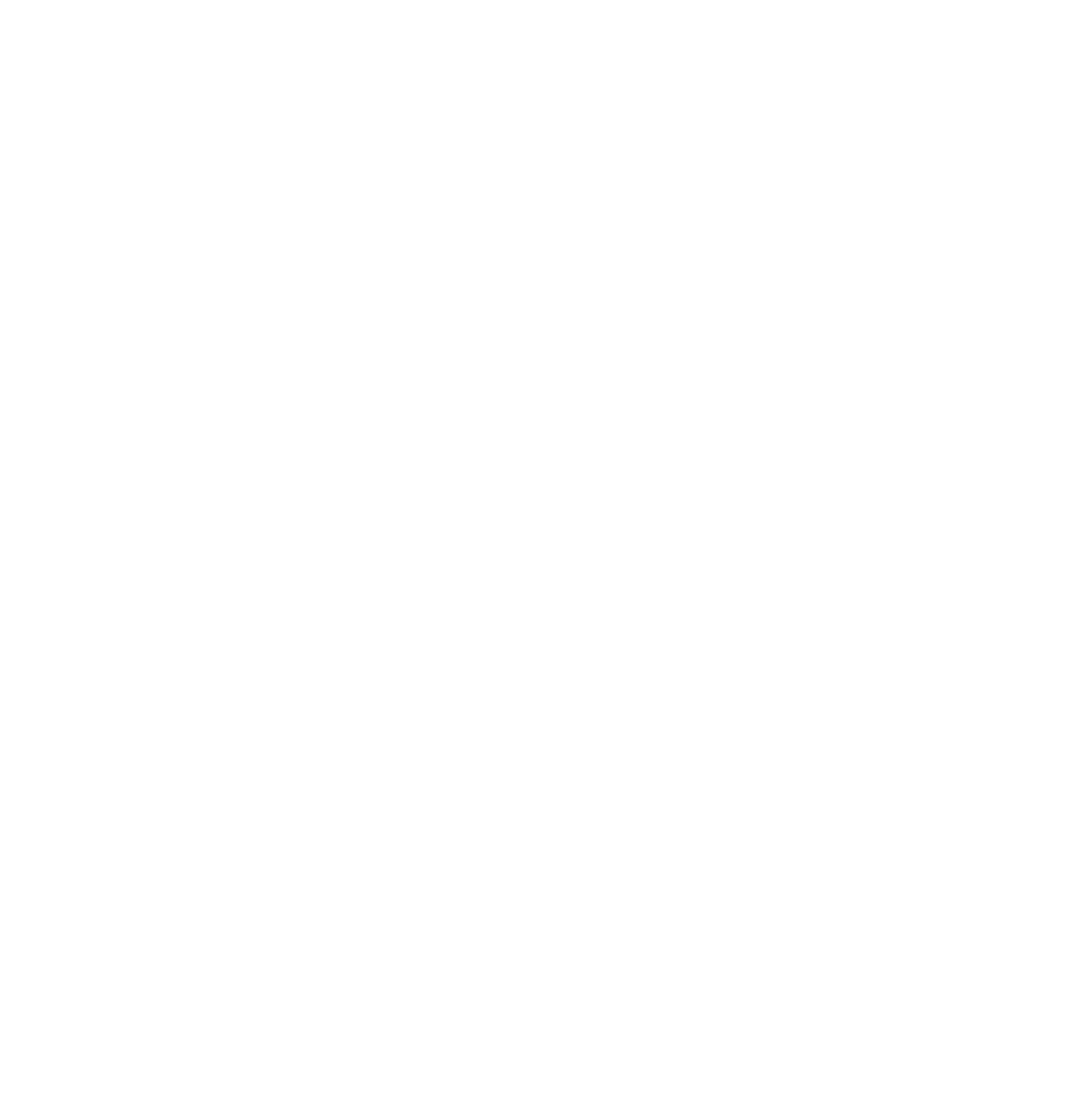
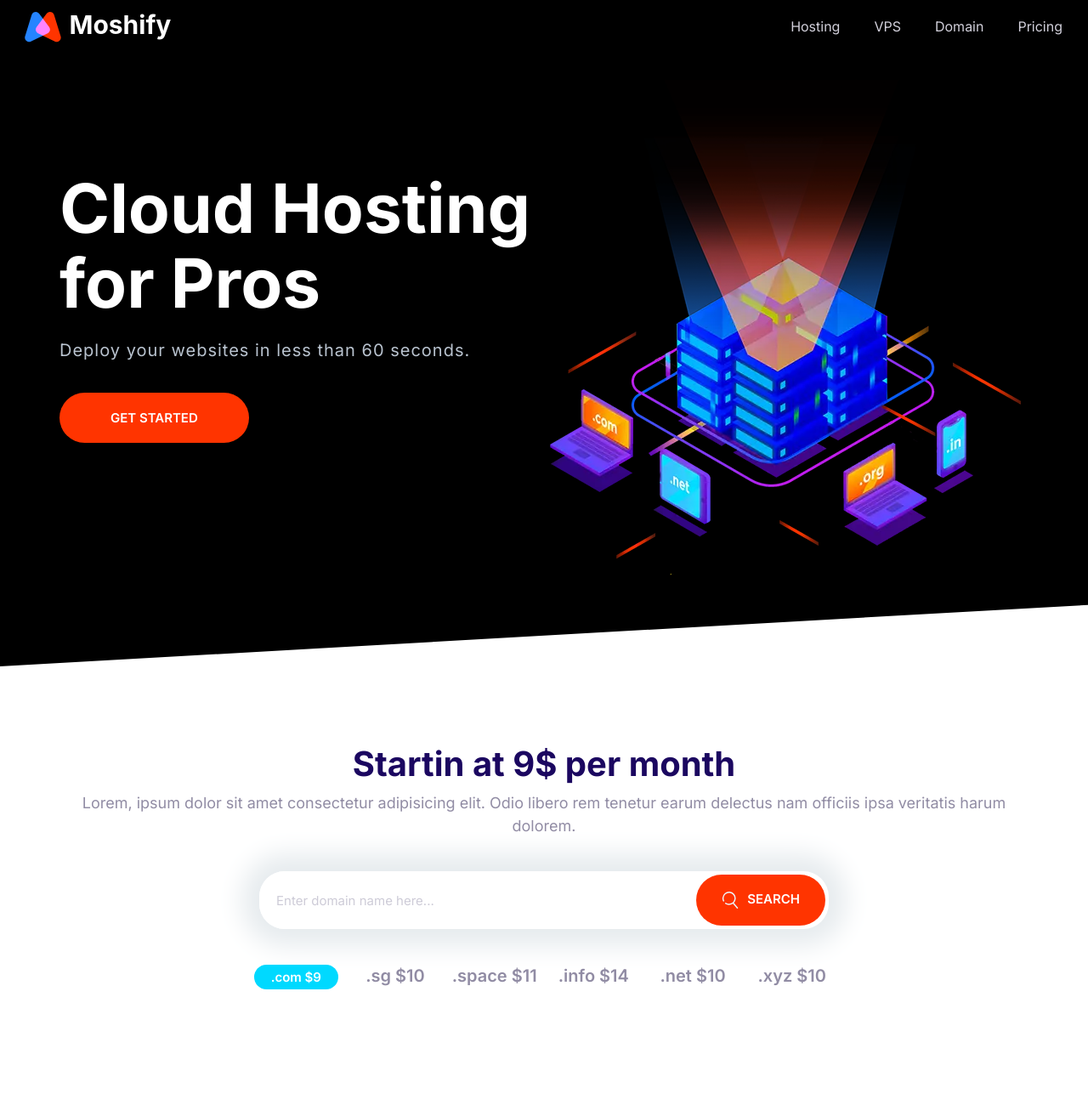
Before and after one commit to HaroldMDiazVargas/CloudHosting, a plain HTML site: page index.html in a window 1280 px wide. Shown: the whole page at 85% size. Before the commit the page ends 800 px from the top, so only its background shows below. Drawn offline with Linux system fonts and the light colour scheme.

Commit message:
Nav-bar, hero and domain blocks together

```diff
--- a/index.html
+++ b/index.html
@@ -12,7 +12,55 @@
     <link rel="stylesheet" href="css/styles.css">
 </head>
 <body >
-
+    <header>
+        <nav class="nav collapsible">
+            <a class="nav__brand" href="/"><img src="images/logo.svg" alt=""></a>
+            <svg class="icon icon--white nav__toggler">
+                <use xlink:href="images/sprite.svg#menu"></use>
+            </svg>
+            <ul class="list nav__list collapsible__content">
+                <li class="nav__item"><a href="#">Hosting</a></li>
+                <li class="nav__item"><a href="#">VPS</a></li>
+                <li class="nav__item"><a href="#">Domain</a></li>
+                <li class="nav__item"><a href="#">Pricing</a></li>
+            </ul>
+        </nav>
+    </header>
+    <section class="block block--dark block--skewed-left hero">
+        <div class="container grid grid--1x2">
+            <div class="block__header hero__content">
+                <h1 class="block__heading">Cloud Hosting for Pros</h1>
+                <p class="hero__tagline">Deploy your websites in less than 60 seconds.</p>
+                <a href="" class="button button--accent button--stretched">Get Started</a>
+            </div>
+            <picture>
+                <source type="image/webp" srcset="images/banner.webp 1x, images/banner@2x.webp 2x">
+                <source type="image/png" srcset="images/banner.png 1x, images/banner@2x.png 2x">
+                <img class="hero__image" src="images/banner.png" alt="">
+            </picture>
+        </div>
+    </section>
+    <section class="block container block-domain">
+        <header class="block__header">
+            <h2>Startin at 9$ per month</h2>
+            <p>Lorem, ipsum dolor sit amet consectetur adipisicing elit. Odio libero rem tenetur earum delectus nam officiis ipsa veritatis harum dolorem.</p>
+        </header>
+        <div class="input-group">
+            <input type="text" name="" id="" class="input" placeholder="Enter domain name here...">
+            <button class="button button--accent">
+                <svg class="icon icon--white">
+                    <use xlink:href="images/sprite.svg#search"></use>
+                </svg>Search</button>
+        </div>
+        <ul class="list block-domain__prices">
+            <li><span class="badge badge--secondary">.com $9</span></li>
+            <li>.sg $10</li>
+            <li>.space $11</li>
+            <li>.info $14</li>
+            <li>.net $10</li>
+            <li>.xyz $10</li>
+        </ul>
+    </section>
     <script src="js/main.js"></script>
 </body>
 </html>
```
Also changed, not shown: components/block-hero.html (renamed from components/hero.html).
